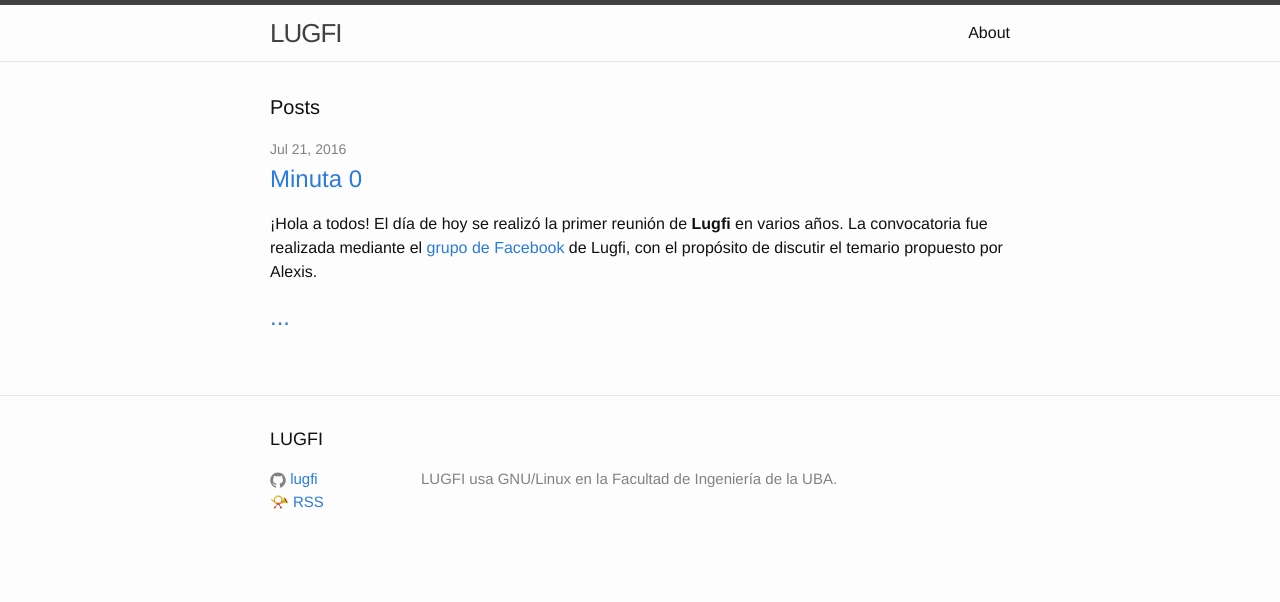
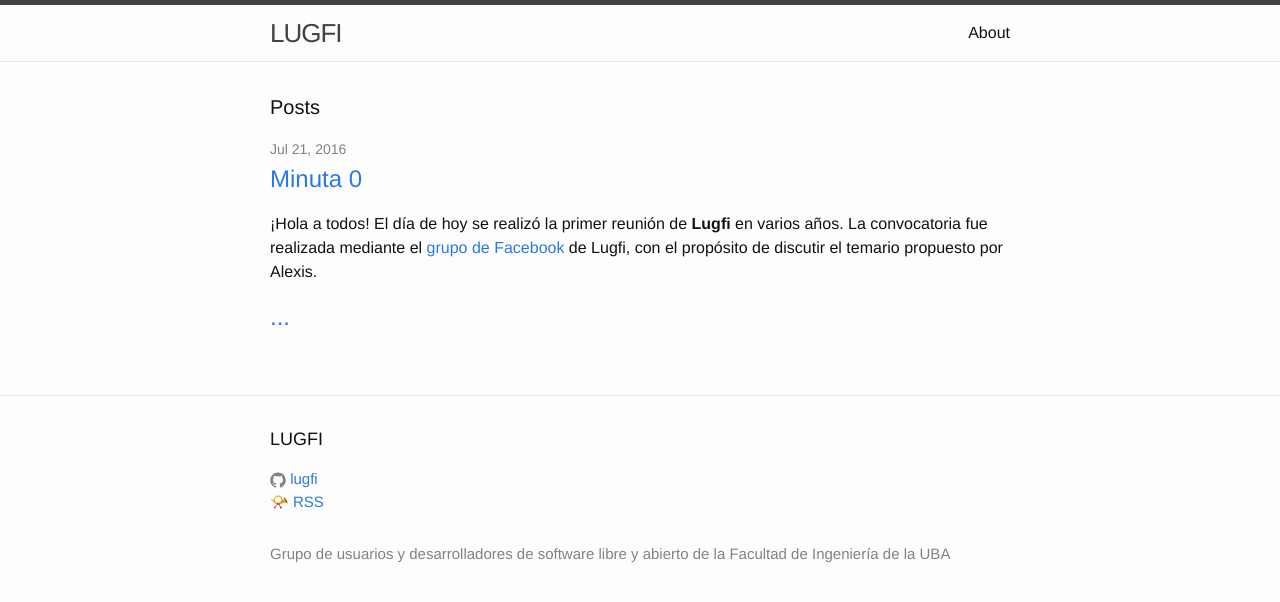
Before and after one commit to lugfi/lugfi.github.io, a Jekyll site: the page built from index.html, in a window 1280 px wide. Shown: the top 602 px of the page. Built offline with Jekyll 4.4.1, drawn with Linux system fonts in a browser that asks for light colours.

Commit message:
Actualizo la descripción del sitio. Dejo explícito el uso de kramdown. Subo el nuevo banner.

```diff
--- a/_config.yml
+++ b/_config.yml
@@ -9,14 +9,15 @@
 title: LUGFI
 #email: your-email@domain.com
 description: > # this means to ignore newlines until "image:"
-  LUGFI usa GNU/Linux en la Facultad de Ingeniería de la UBA.
-image: "/images/logo.png"
+  Grupo de usuarios y desarrolladores de software libre y abierto de
+  la Facultad de Ingeniería de la UBA
+image: "/images/banner-web.png"
 baseurl: "" # the subpath of your site, e.g. /blog
 url: "https://lugfi.github.com" # the base hostname & protocol for your site
 github_username: lugfi
 
 # Build settings
-#markdown: kramdown ·# Default is 'kramdown'.
+markdown: kramdown
 
 gems:
   - jekyll-mentions
```
Also changed, not shown: images/banner-original.png (added), images/banner-web.png (added).
